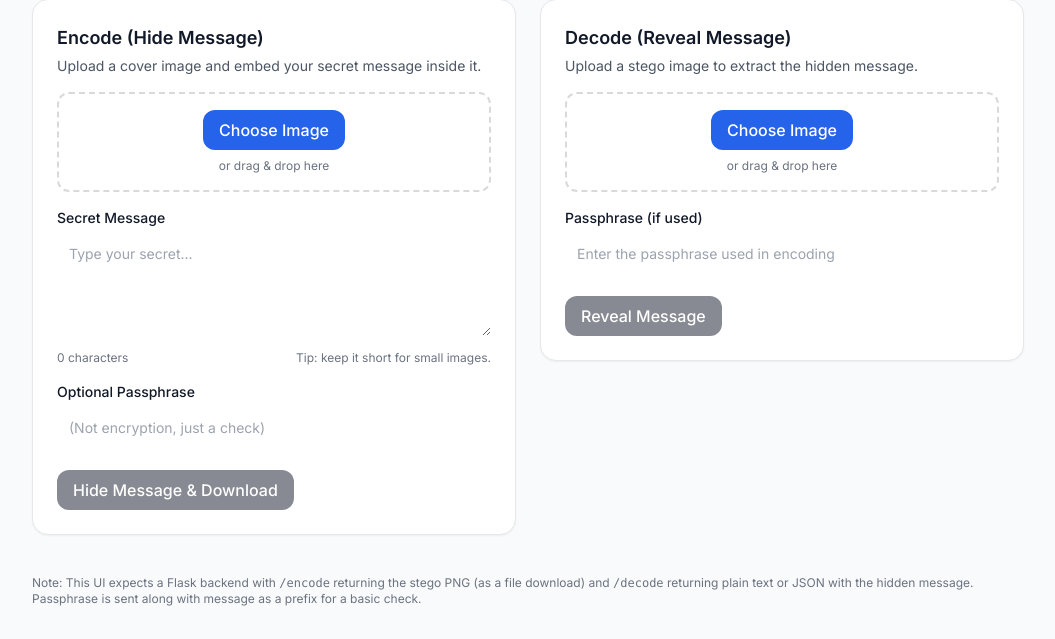
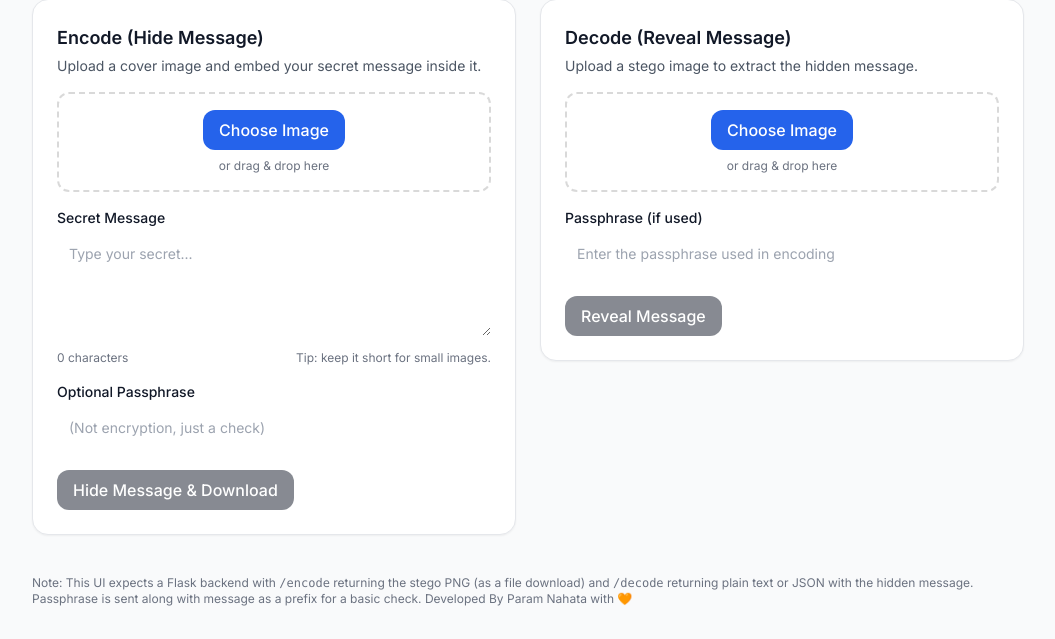
Before and after one commit to paramnahata/Steganography, a Flask app: page / in a window 1280 px wide. Shown: the part 304-943 px from the top of the page, without its empty margins (112-1167 px from the left). Run offline with Flask 3, Linux system fonts and the light colour scheme; some libraries are stand-ins or nearby versions.

Commit message:
Update index.html

```diff
--- a/templates/index.html
+++ b/templates/index.html
@@ -108,7 +108,7 @@
     <section class="mt-10 text-xs text-gray-500">
       <p>
         Note: This UI expects a Flask backend with <code>/encode</code> returning the stego PNG (as a file download) and <code>/decode</code> returning plain text or JSON with the hidden message. Passphrase is sent along with message as a prefix for a basic check.
-      </p>
+      Developed By Param Nahata with 🧡</p>
     </section>
   </main>
 
```
